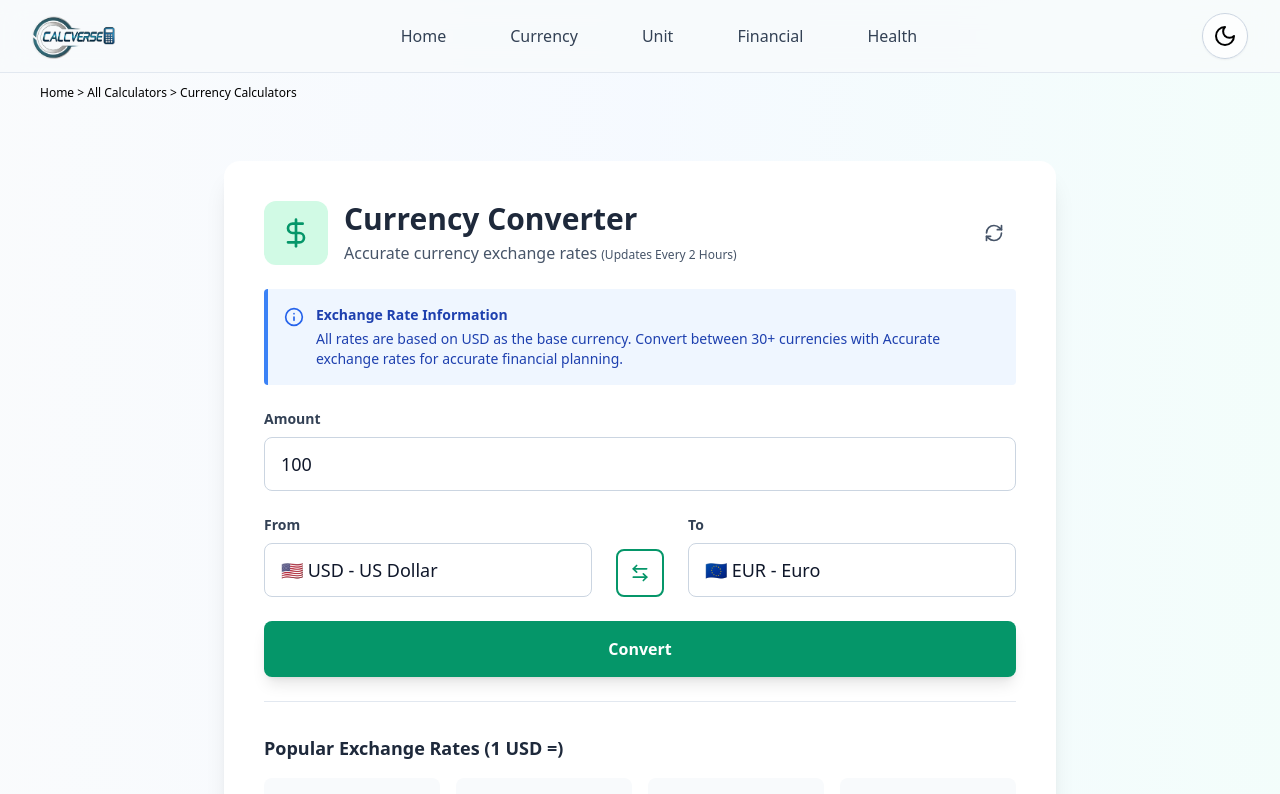
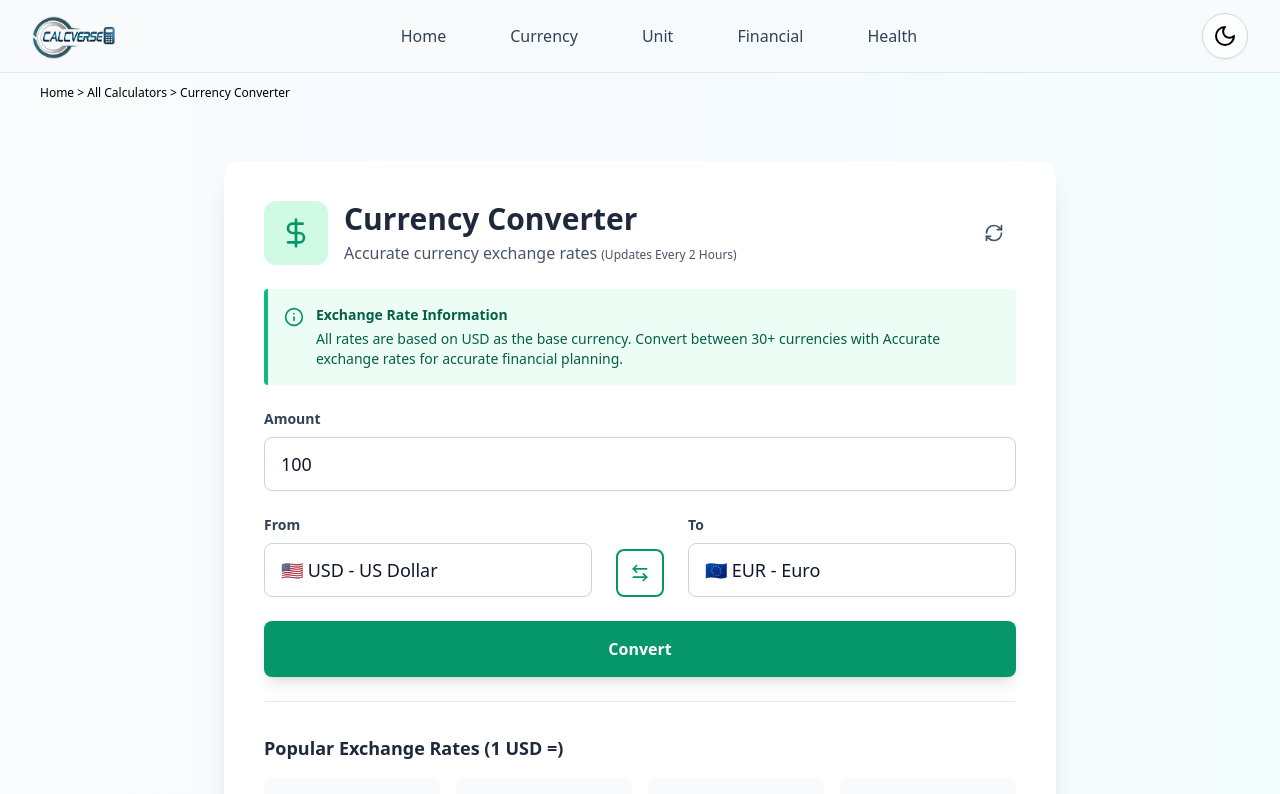
Before and after one commit to yogesh-1413/CalcVerse, a React (Vite) app: page /All-calculators/Currency-Converter in a window 1280 px wide. Shown: the top 794 px of the page. Built offline with nearby package versions, Linux system fonts and the light colour scheme.

Commit message:
Minor changes in the Finalcial Calculators

```diff
--- a/src/Conversions/All_Conversions.tsx
+++ b/src/Conversions/All_Conversions.tsx
@@ -86,7 +86,7 @@ const All_Conversions: React.FC = () => {
                                         <Link to="/All-calculators/Financial-Calculators/SWP-Calculator"><p className="dark:text-white ml-3 text-sm sm:text-sm md:text-md lg:text-md hover:underline">SWP Calculator</p></Link>
                                         <Link to="/All-calculators/Financial-Calculators/CAGR-Calculator"><p className="dark:text-white ml-3 text-sm sm:text-sm md:text-md lg:text-md hover:underline">CAGR Calculator</p></Link>
                                         <Link to="/All-calculators/Financial-Calculators/EMI-Calculator"><p className="dark:text-white ml-3 text-sm sm:text-sm md:text-md lg:text-md hover:underline">EMI calculator</p></Link>
-                                        <Link to="/"><p className="dark:text-white ml-3 text-sm sm:text-sm md:text-md lg:text-md hover:underline">XIRR Calculator</p></Link>
+                                        <Link to="/All-calculators/Financial-Calculators/XIRR-Calculator"><p className="dark:text-white ml-3 text-sm sm:text-sm md:text-md lg:text-md hover:underline">XIRR Calculator</p></Link>
                                     </div>
                                     <div className="flex flex-col gap-2  md:mt-4 ">
                                         <Link to="/All-calculators/Financial-Calculators/How-Long-To-Save"><p className="dark:text-white ml-3 text-sm sm:text-sm md:text-md lg:text-md hover:underline">How Long to Save</p></Link>
--- a/src/Conversions/Calculator-Home-Pages/Currency-Converter.tsx
+++ b/src/Conversions/Calculator-Home-Pages/Currency-Converter.tsx
@@ -168,10 +168,10 @@ export default function CurrencyConverter() {
                     </button>
                 </div>
 
-                <div className="bg-blue-50 dark:bg-blue-900 border-l-4 border-blue-500 dark:border-blue-400 p-4 mb-6 rounded">
+                <div className="bg-emerald-50 dark:bg-emerald-900/50 border-l-4 border-emerald-500 dark:border-emerald-400 p-4 mb-6 rounded">
                     <div className="flex items-start gap-3">
-                        <Info className="w-5 h-5 text-blue-600 dark:text-blue-400 flex-shrink-0 mt-0.5" />
-                        <div className="text-sm text-blue-800 dark:text-blue-300">
+                        <Info className="w-5 h-5 text-emerald-600 dark:text-emerald-400 flex-shrink-0 mt-0.5 dark:text-emerald-100" />
+                        <div className="text-sm text-emerald-800 dark:text-emerald-100">
                             <p className="font-semibold mb-1">Exchange Rate Information</p>
                             <p>
                                 All rates are based on USD as the base currency. Convert between 30+ currencies
@@ -203,7 +203,6 @@ export default function CurrencyConverter() {
                         </div>
 
                         <div className="grid md:grid-cols-[1fr_auto_1fr] gap-6 items-end">
-                            {/* From Currency */}
                             <div>
                                 <label className="block text-sm font-semibold text-slate-700 dark:text-slate-300 mb-2">
                                     From
@@ -215,10 +214,7 @@ export default function CurrencyConverter() {
                                             setFromCurrency(e.target.value);
                                             setResult(null);
                                         }}
-                                        className="w-full px-4 py-3 border border-slate-300 dark:border-slate-700 rounded-lg
-                   focus:ring-2 focus:ring-emerald-500 focus:border-transparent
-                   appearance-none text-lg bg-white dark:bg-slate-800
-                   text-slate-900 dark:text-slate-100"
+                                        className="w-full px-4 py-3 border border-slate-300 dark:border-slate-700 rounded-lg focus:ring-2 focus:ring-emerald-500 focus:border-transparent appearance-none text-lg bg-white dark:bg-slate-800 text-slate-900 dark:text-slate-100"
                                     >
                                         {allCurrencies.map((currency) => (
                                             <option key={currency} value={currency}>
@@ -229,19 +225,16 @@ export default function CurrencyConverter() {
                                 </div>
                             </div>
 
-                            {/* Swap Button */}
                             <div className="flex flex-col items-center justify-center">
                                 <button
                                     onClick={swapCurrencies}
-                                    className="p-3 border-2 border-emerald-600 text-emerald-600 rounded-lg font-semibold
-                 hover:bg-emerald-50 dark:hover:bg-emerald-900 transition-colors"
+                                    className="p-3 border-2 border-emerald-600 text-emerald-600 rounded-lg font-semibold hover:bg-emerald-50 dark:hover:bg-emerald-900 transition-colors"
                                     title="Swap currencies"
                                 >
                                     <ArrowLeftRight className="w-5 h-5" />
                                 </button>
                             </div>
 
-                            {/* To Currency */}
                             <div>
                                 <label className="block text-sm font-semibold text-slate-700 dark:text-slate-300 mb-2">
                                     To
--- a/src/Conversions/Currencies.tsx
+++ b/src/Conversions/Currencies.tsx
@@ -20,7 +20,7 @@ const Currency = () => {
                     </span>
                     &gt;
                     <Link to='/All-calculators/Currency-Calculators'>
-                        <span className='hover:underline'> Currency Calculators</span>
+                        <span className='hover:underline'> Currency Converter</span>
                     </Link>
                 </p>
             </div>
--- a/src/ConveterComponents/Financial_Calculator_Components/How-Long-To-Save.tsx
+++ b/src/ConveterComponents/Financial_Calculator_Components/How-Long-To-Save.tsx
@@ -63,8 +63,8 @@ export default function HowLongToSave() {
     >
       <div className="bg-blue-50 border-l-4 border-blue-500 p-4 mb-6 rounded dark:bg-blue-800/30 transition-colors">
         <div className="flex items-start gap-3">
-          <Info className="w-5 h-5 text-blue-600 flex-shrink-0 mt-0.5 " />
-          <div className="text-sm text-blue-800 dark:text-white">
+          <Info className="w-5 h-5 text-blue-600 flex-shrink-0 mt-0.5 dark:text-blue-100" />
+          <div className="text-sm text-blue-800 dark:text-blue-100">
             <p className="font-semibold mb-1">Plan Your Savings Goal</p>
             <p>
               This calculator helps you determine how long it will take to reach your financial goal
--- a/src/ConveterComponents/Financial_Calculator_Components/Simple-Interest-Calculator.tsx
+++ b/src/ConveterComponents/Financial_Calculator_Components/Simple-Interest-Calculator.tsx
@@ -48,8 +48,8 @@ export default function SimpleInterestCalculator() {
     >
       <div className="bg-amber-50 border-l-4 border-amber-500 p-4 mb-6 rounded dark:bg-amber-800/30 transition-colors">
         <div className="flex items-start gap-3">
-          <Info className="w-5 h-5 text-amber-600 flex-shrink-0 mt-0.5" />
-          <div className="text-sm text-amber-800 dark:text-white">
+          <Info className="w-5 h-5 text-amber-600 flex-shrink-0 mt-0.5 dark:text-amber-100" />
+          <div className="text-sm text-amber-800 dark:text-amber-100">
             <p className="font-semibold mb-1">What is Simple Interest?</p>
             <p>
               Simple interest is calculated only on the principal amount. It's commonly used in fixed deposits,
```
